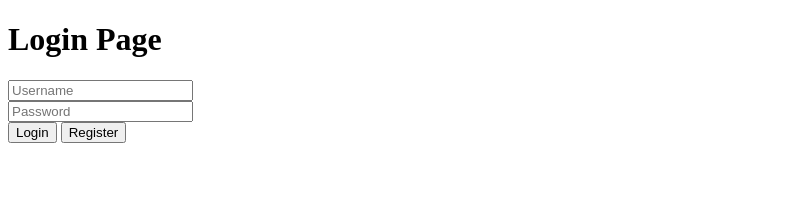
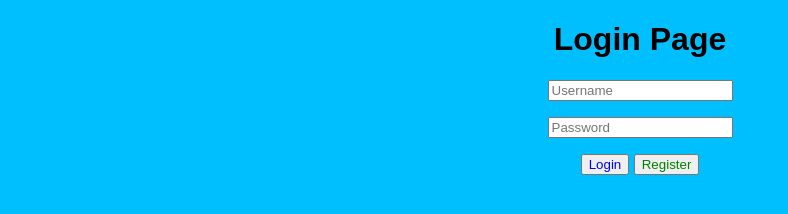
Before and after one commit to JKrsna03/ITPC_3_Prelim_Exam, a plain HTML site: page index.html in a window 1280 px wide. Shown: the whole page, without its empty margins (0-788 px from the left). Drawn offline with Linux system fonts and the light colour scheme.

Commit message:
4th Commit

```diff
--- a/index.html
+++ b/index.html
@@ -2,20 +2,58 @@
 <html lang="en">
 <head>
     <title>Login</title>
+    <style>
+
+        .Background
+        {
+            background-color: deepskyblue;
+        }
+        .HeaderStyle
+        {
+            text-align: center;
+            font-family: Arial
+        }
+        .UsernameStyle
+        {
+            text-align: center; margin-bottom: 1rem;
+            font-family: Arial
+        }
+        .PasswordStyle
+        {
+            text-align: center; margin-bottom: 1rem;
+            font-family: Arial
+        }
+        .ButtonStyle
+        {
+            text-align: center; margin-bottom: 1rem;
+            font-family: Arial
+        }
+        .LoginButton
+        {
+            color: blue;
+            font-family: Arial
+        }
+        .RegisterButton
+        {
+            color: green;
+            font-family: Arial
+        }
+
+    </style>
 </head>
-    <body>
-        <h1>Login Page</h1>
-        <div>
+    <body class="Background">
+        <h1 class="HeaderStyle">Login Page</h1>
+        <div class="UsernameStyle">
             <input type="text" placeholder="Username">
         </div>
-        <div>
+        <div class="PasswordStyle">
             <input type="text" placeholder="Password">
         </div>
-        <div>
-            <button>
+        <div class="ButtonStyle">
+            <button class="LoginButton">
                 Login
             </button>
-            <button>
+            <button class="RegisterButton">
                 Register
             </button>
         </div>
```
